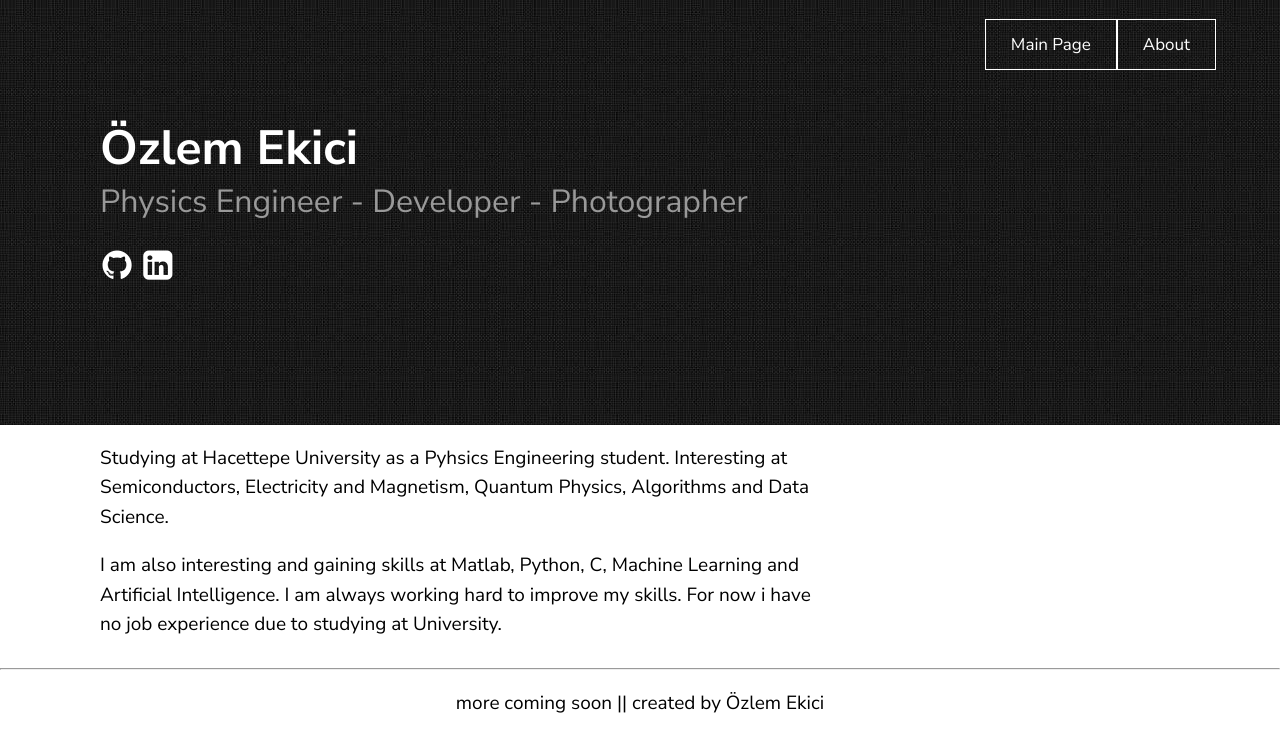
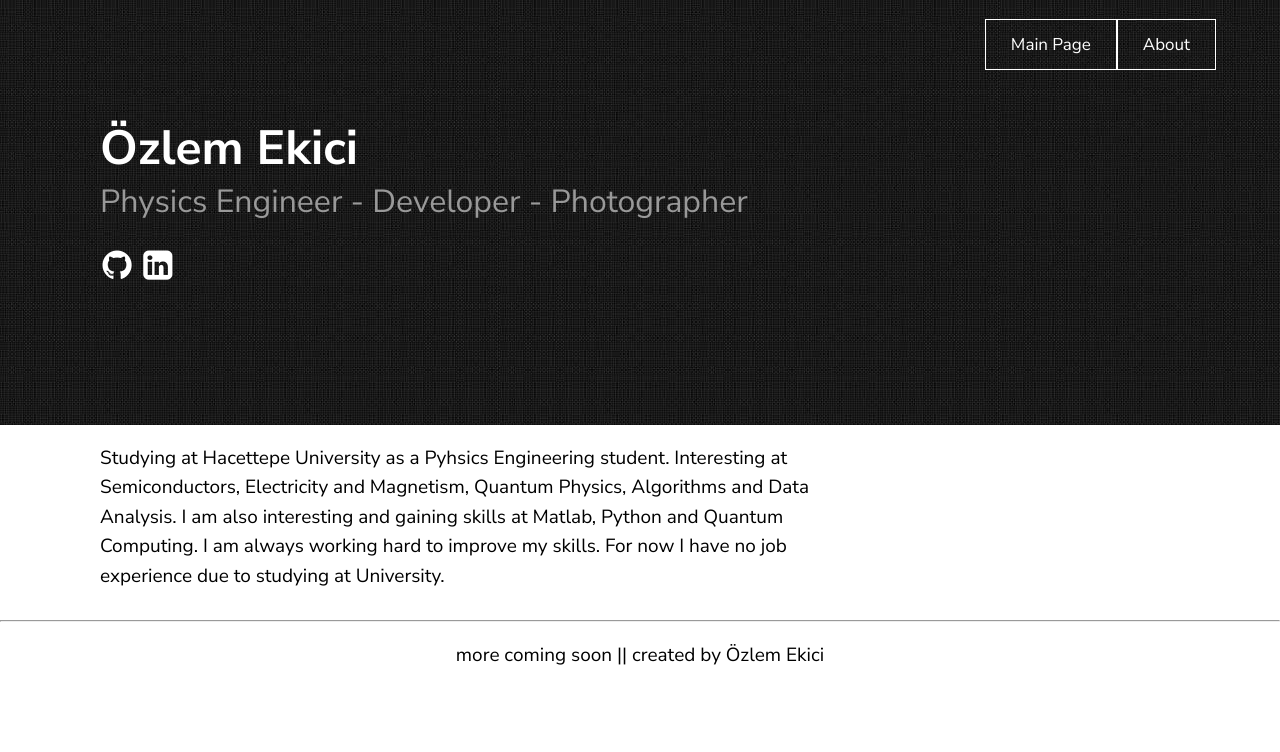
Before and after one commit to ozlemekici/ozlemekici.github.io, a Jekyll site: the page built from about.markdown, in a window 1280 px wide. Shown: the top 752 px of the page. Built offline with Jekyll 4.4.1, drawn with Linux system fonts in a browser that asks for light colours.

Commit message:
Update about.markdown

```diff
--- a/about.markdown
+++ b/about.markdown
@@ -3,6 +3,5 @@ layout: page
 title: About
 permalink: /about/
 ---
-  Studying at Hacettepe University as a Pyhsics Engineering student. Interesting at Semiconductors, Electricity and Magnetism, Quantum Physics, Algorithms and Data Science.
-
-  I am also interesting and gaining skills at Matlab, Python, C, Machine Learning and Artificial Intelligence. I am always working hard to improve my skills. For now i have no job experience due to studying at University.
+   Studying at Hacettepe University as a Pyhsics Engineering student. Interesting at Semiconductors, Electricity and Magnetism, Quantum Physics, Algorithms and Data Analysis.
+   I am also interesting and gaining skills at Matlab, Python and Quantum Computing. I am always working hard to improve my skills. For now I have no job experience due to studying at University.
```
